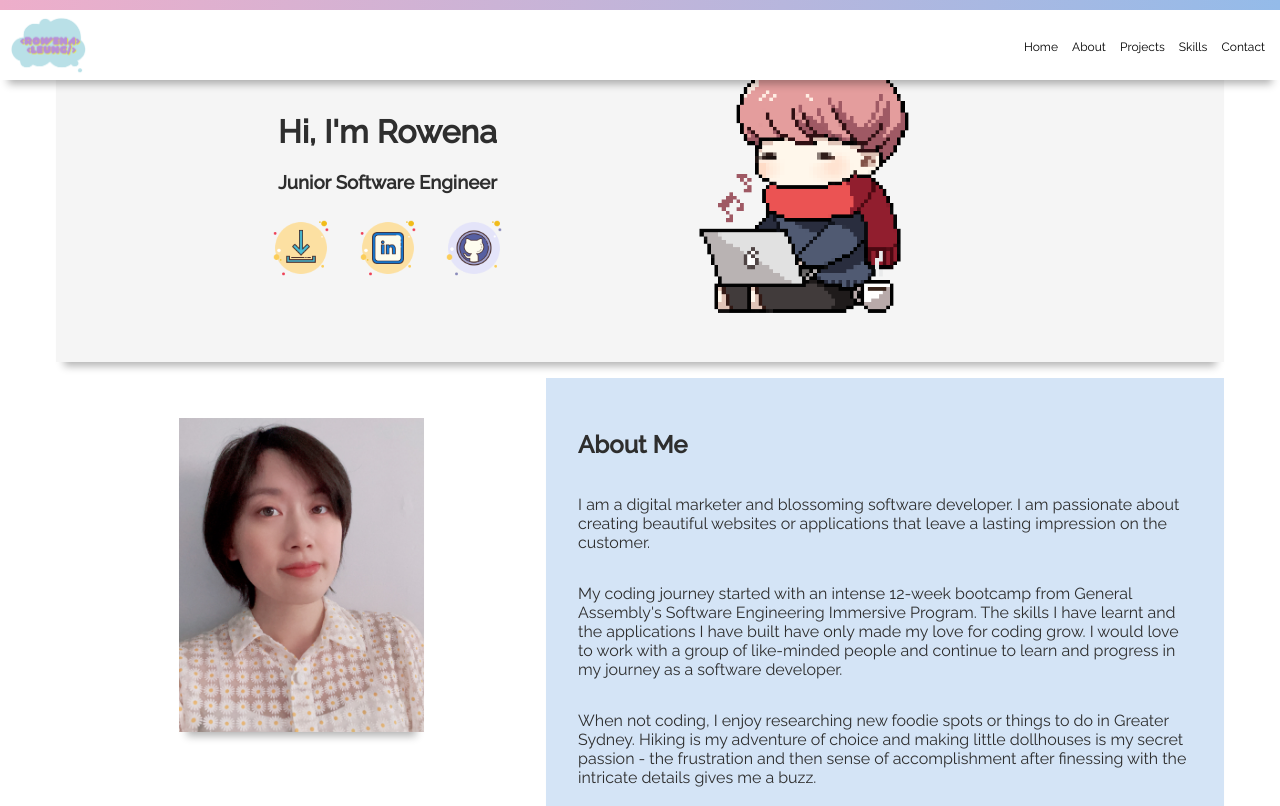
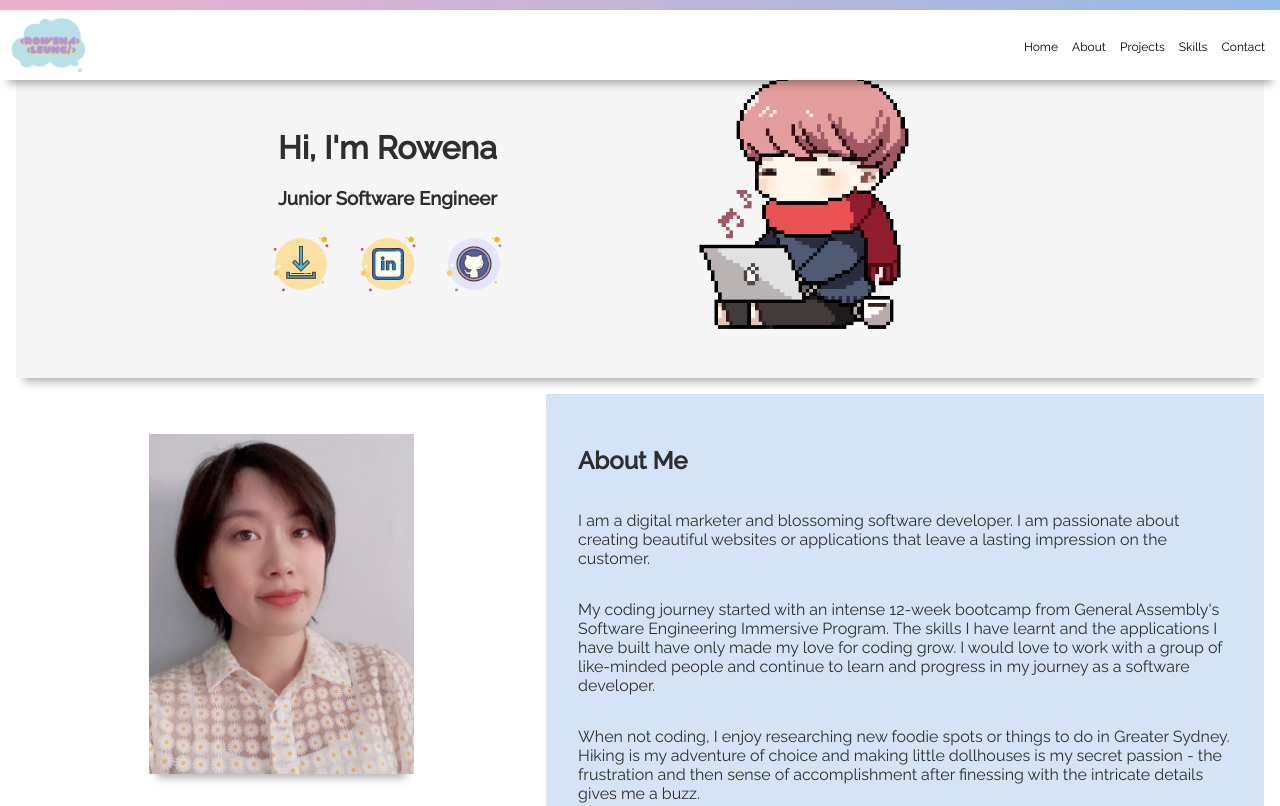
Before and after one commit to roweeena/roweeena.github.io, a plain HTML site: page index.html in a window 1280 px wide. Shown: the top 806 px of the page. Drawn offline with Linux system fonts and the light colour scheme.

Commit message:
final css touches

```diff
--- a/css/style.css
+++ b/css/style.css
@@ -72,6 +72,7 @@ nav a{
   background-color: #f5f5f5;
   padding: var(--spacing);
   margin: var(--spacing);
+  margin-top: 2rem;
   box-shadow: var(--shadow);
   position:relative;
   display: flex;
@@ -329,11 +330,10 @@ footer {
       width:auto;
     }
 
-    .about-left img {
+    .about-left > img {
       width: 90%;
       margin-bottom: 2rem;
-      justify-content: center;
-      align-items: center;
+      vertical-align: middle;
     }
 
     .projects {
@@ -420,7 +420,7 @@ footer {
 
   @media screen and (min-width: 1200px) {
     body {
-      width: 1200px;
+      min-width: 1200px;
     }
     .projects {
       max-width: 1200px;
--- a/index.html
+++ b/index.html
@@ -7,7 +7,7 @@
   <script src="js/jquery.js" charset="utf-8"></script>
   <script src="js/main.js" charset="utf-8"></script>
   <link rel="stylesheet" href="css/style.css">
-
+  <link rel="icon" type="image/png" href="img/Personal Logo.png" sizes="60x60">
   <title>Ro's Portfolio</title>
 </head>
 <body>
```
